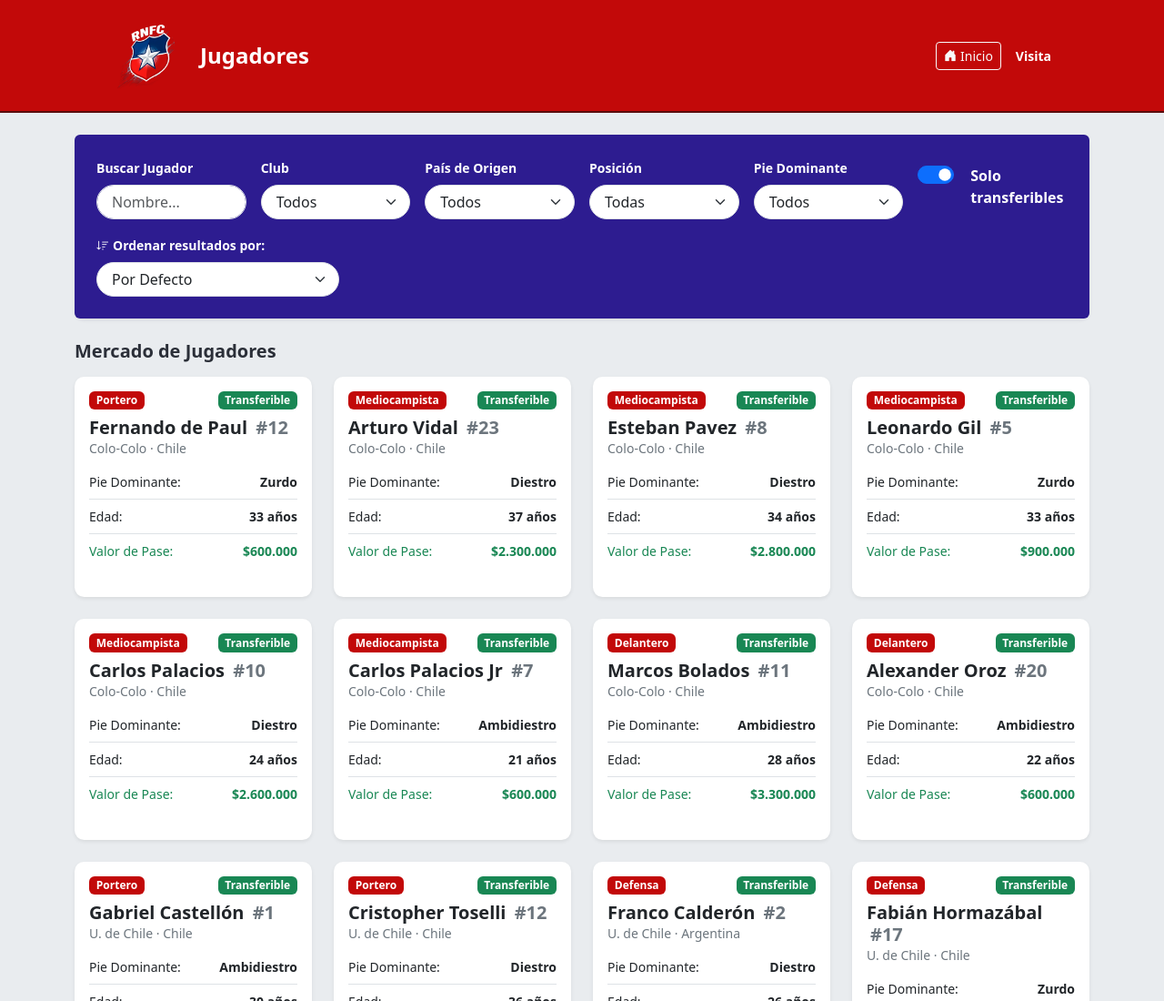
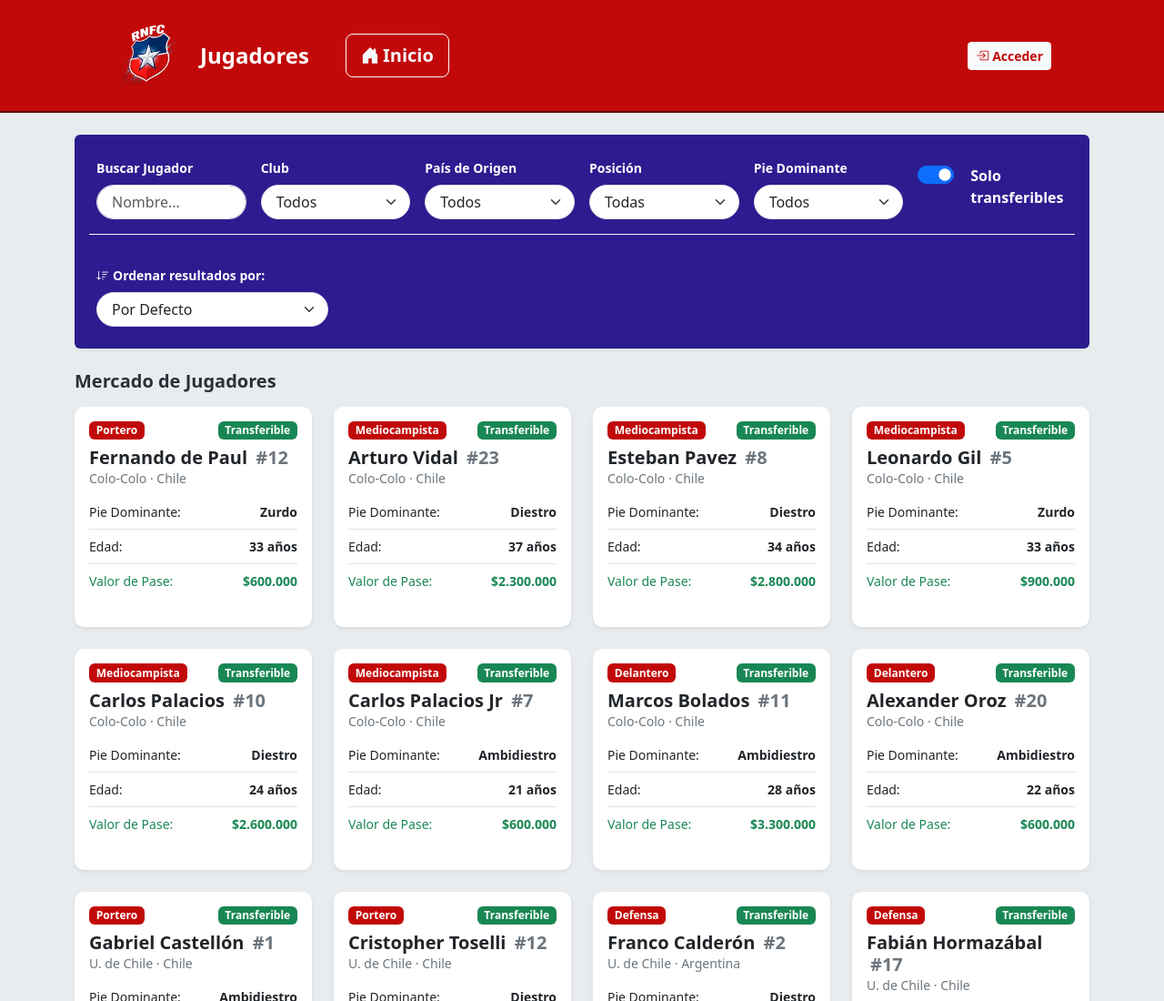
Before and after one commit to AdrianaQuispePaniagua/RNFC_frontend, a plain HTML site: page jugadores.html in a window 1280 px wide. Shown: the top 1100 px of the page at 91% size. Drawn offline with nearby package versions, Linux system fonts and the light colour scheme.

Commit message:
feature/boton-login-en-mantenedor
Se agrega el boton para acceder en el mantenedor y se asignan los links correspondientes en el index.

```diff
--- a/jugadores.html
+++ b/jugadores.html
@@ -69,14 +69,22 @@
           <span class="fs-4 ms-2">Jugadores</span>
         </a>
 
-        <div class="d-flex align-items-center gap-3 ms-auto">
-          <!-- Botón de Inicio -->
-          <a href="index.html" class="btn btn-outline-light btn-sm">
+        <!-- Contenedor alineado a la izquierda para los botones de navegación -->
+        <div class="d-flex align-items-center gap-2 me-auto ms-4">
+          <!-- Botón de Inicio reubicado y redimensionado -->
+          <a href="index.html" class="btn btn-outline-light btn-lg fw-bold">
             <i class="bi bi-house-door-fill me-1"></i>Inicio
           </a>
+        </div>
 
+        <div class="d-flex align-items-center gap-3 ms-auto">
           <!-- Información de Sesión -->
           <span class="text-white small fw-bold" id="navInfoUsuario"></span>
+
+          <!-- Botón de Acceder / Iniciar Sesión (visible cuando no hay sesión) -->
+          <a href="login.html" class="btn btn-light btn-sm fw-bold text-rnfc-red" id="btnAcceder">
+            <i class="bi bi-box-arrow-in-right me-1"></i>Acceder
+          </a>
 
           <!-- Botón de Carrito -->
           <button class="btn btn-outline-light position-relative d-none" id="btnAbrirCarrito" data-bs-toggle="offcanvas" data-bs-target="#carritoOffcanvas">
@@ -143,7 +151,8 @@
         </div>
 
         <!-- Controles de Ordenamiento -->
-        <div class="col-md-3">
+        <div class="row g-3 align-items-end border-top border-light pt-3 mt-1">
+            <div class="col-md-3">
                 <label class="form-label small fw-bold"><i class="bi bi-sort-down me-1"></i>Ordenar resultados por:</label>
                 <select class="form-select rounded-pill px-3" id="filtroOrden">
                   <option value="defecto">Por Defecto</option>
@@ -155,6 +164,7 @@
                   <option value="paisDesc">País de Origen (Z-A)</option>
                 </select>
             </div>
+        </div>
 
       </div>
     </div>
@@ -296,10 +306,12 @@
       const navInfoUsuario = document.getElementById("navInfoUsuario");
       const btnAbrirCarrito = document.getElementById("btnAbrirCarrito");
       const btnRegistrarJugador = document.getElementById("btnRegistrarJugador");
+      const btnAcceder = document.getElementById("btnAcceder");
 
       if (rolActual === "agente" && usuarioActual) {
         btnAbrirCarrito.classList.remove("d-none");
         btnRegistrarJugador.classList.remove("d-none");
+        btnAcceder.classList.add("d-none"); // Oculta botón de acceder si ya inició sesión
 
         let nombreClub = "";
         if (usuarioActual.clubId != null) {
@@ -312,8 +324,11 @@
 
       } else if (rolActual === "visita" && usuarioActual) {
         navInfoUsuario.textContent = usuarioActual.nombre;
+        btnAcceder.classList.add("d-none"); // Oculta botón de acceder si inició sesión como visita
       } else {
-        navInfoUsuario.textContent = "Visita";
+        // No hay sesión
+        navInfoUsuario.textContent = "";
+        btnAcceder.classList.remove("d-none");
       }
     }
 
```
Also changed, not shown: index.html (+3 -3 lines), login.html (+11 -2 lines).
